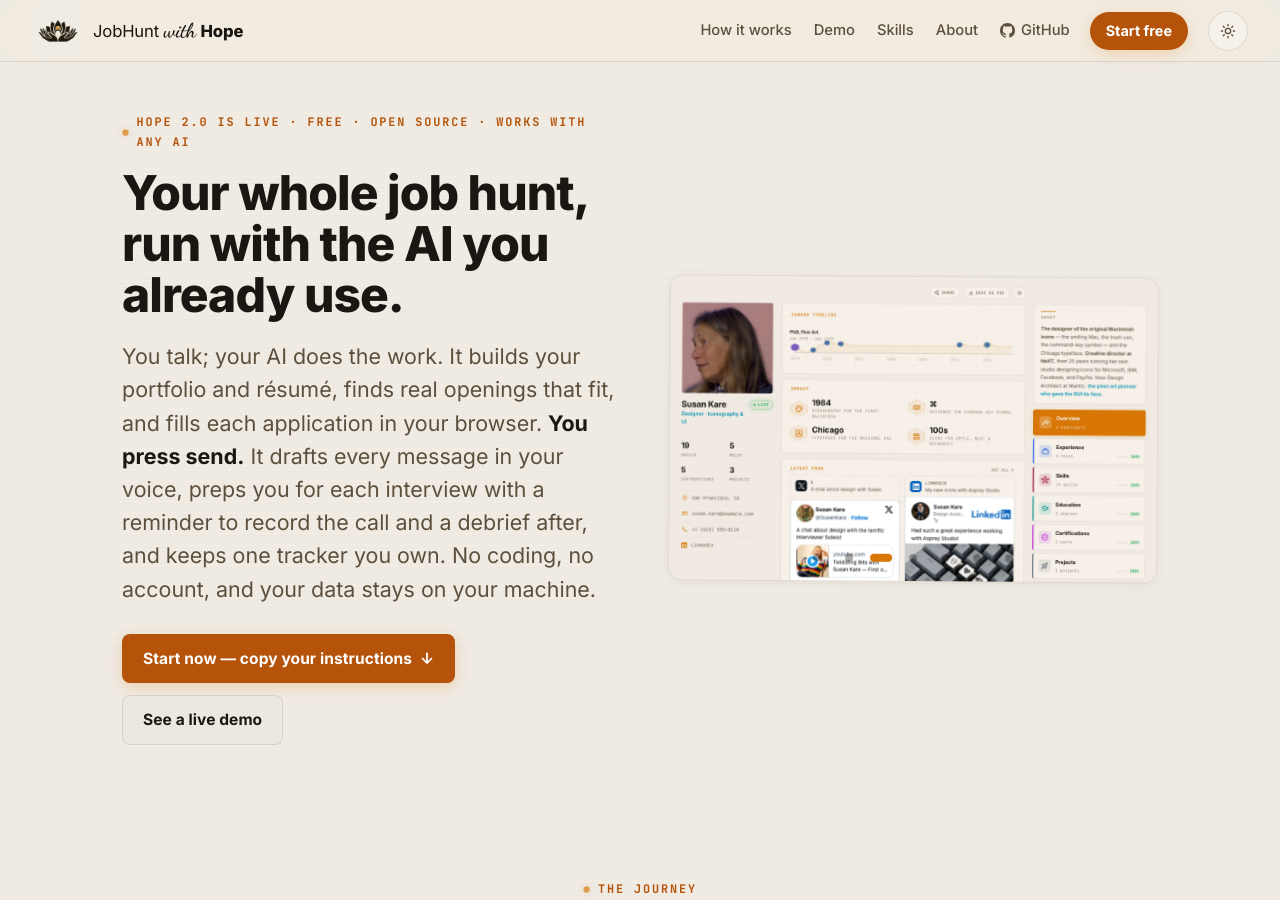
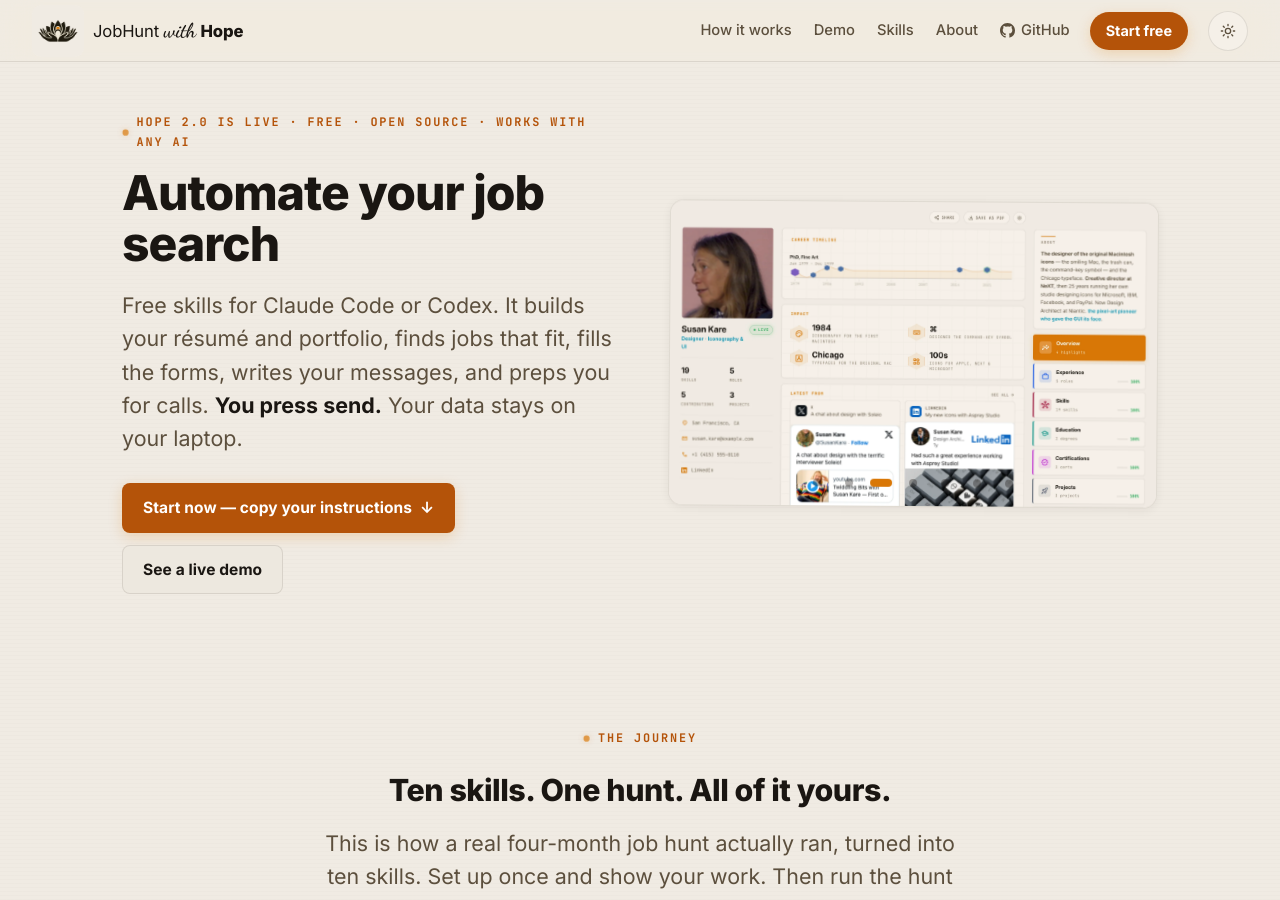
Before and after one commit to oneconsciousness/agenthope, a Jekyll site: the page built from index.html, in a window 1280 px wide and 900 px high. Built offline with Jekyll 4.4.1, drawn with Linux system fonts in a browser that asks for light colours.

Commit message:
feat(home): simpler hero - Automate your job search, with Claude Code or Codex (#17)
Co-authored-by: Hope Builder <hope-builder@local>
Co-authored-by: Claude Fable 5.1 <noreply@anthropic.com>

```diff
--- a/index.html
+++ b/index.html
@@ -1,7 +1,7 @@
 ---
 layout: doc
 body_class: home
-title: "Free AI Job Search: Résumé, Portfolio, Apply, Interview"
+title: "Automate Your Job Search with Claude Code or Codex"
 description: "Run your job hunt with the AI you already use, free: portfolio and résumé, real openings, applications filled (you press send), interview prep, one tracker."
 og_image: /assets/img/portfolio-engineer.webp
 og_image_alt: "A finished Hope portfolio — a career timeline, impact stats, and live posts — built with the AI you already use"
@@ -12,8 +12,8 @@ og_image_alt: "A finished Hope portfolio — a career timeline, impact stats, an
   <div class="hero-grid">
     <div class="hero-copy">
       <p class="kicker">Hope 2.0 is live · Free · Open source · Works with any AI</p>
-      <h1>Your whole job hunt, run with the AI you already use.</h1>
-      <p class="lede">You talk; your AI does the work. It builds your portfolio and résumé, finds real openings that fit, and fills each application in your browser. <strong>You press send.</strong> It drafts every message in your voice, preps you for each interview with a reminder to record the call and a debrief after, and keeps one tracker you own. No coding, no account, and your data stays on your machine.</p>
+      <h1>Automate your job search</h1>
+      <p class="lede">Free skills for Claude Code or Codex. It builds your résumé and portfolio, finds jobs that fit, fills the forms, writes your messages, and preps you for calls. <strong>You press send.</strong> Your data stays on your laptop.</p>
       <div class="cta-row">
         <a class="btn btn-primary" href="#start">Start now — copy your instructions <span class="arrow">↓</span></a>
         <a class="btn btn-ghost" href="{{ '/demo/' | relative_url }}">See a live demo</a>
```
